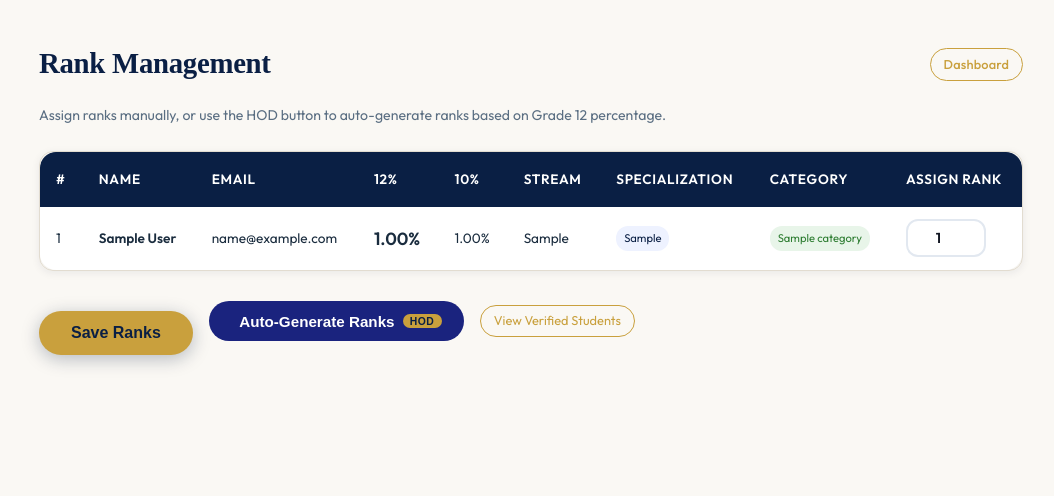
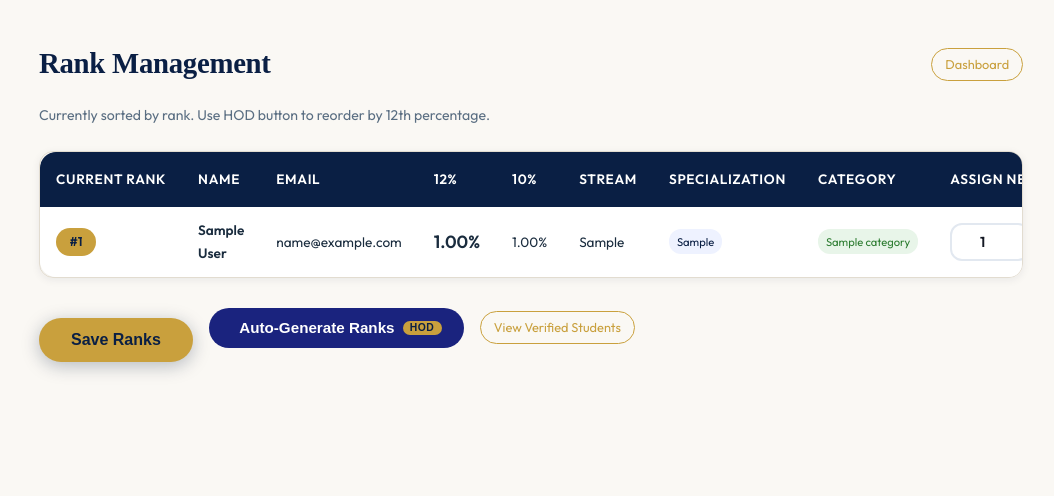
Before and after one commit to Cshekar77/applypvt, a Flask app: page /admin/rank in a window 1280 px wide. Shown: the part 66-562 px from the top of the page, without its empty margins (109-1163 px from the left). Run offline with Flask 3, Linux system fonts and the light colour scheme; a user stored in the database is signed in; tables that the repository leaves empty hold one stand-in row (values such as "Sample post"); some libraries are stand-ins or nearby versions.

Commit message:
Trying to do inedfsjikdfoisadjfsdfy

```diff
--- a/routes.py
+++ b/routes.py
@@ -537,20 +537,31 @@ def unverify_student(app_id):
 @admin_required
 def admin_verified():
     students = StudentApplication.query.filter_by(is_verified=True)\
-                 .order_by(StudentApplication.rank.nullslast(),
+                 .order_by(StudentApplication.rank.asc().nullslast(),
                            StudentApplication.verified_at).all()
     return render_template('admin_verified.html', students=students)
 
 
 # ─────────────────────────────────────────
-#  Admin — Rank Management (FIXED: shows in submission order, not sorted by %)
+#  Admin — Rank Management
+#  Shows unsorted when no ranks exist, sorted by rank after ranks are saved
 # ─────────────────────────────────────────
 @main.route('/admin/rank')
 @admin_required
 def admin_rank():
-    # Display verified students in submission order (not sorted by percentage)
-    students = StudentApplication.query.filter_by(is_verified=True)\
-                 .order_by(StudentApplication.submitted_at).all()
+    # Check if any verified student has a rank assigned
+    has_ranks = StudentApplication.query.filter_by(is_verified=True)\
+                 .filter(StudentApplication.rank.isnot(None)).first()
+
+    if has_ranks:
+        # If ranks exist, show sorted by rank
+        students = StudentApplication.query.filter_by(is_verified=True)\
+                     .order_by(StudentApplication.rank.asc()).all()
+    else:
+        # If no ranks exist, show unsorted (by submission order)
+        students = StudentApplication.query.filter_by(is_verified=True)\
+                     .order_by(StudentApplication.submitted_at).all()
+
     return render_template('admin_rank.html', students=students)
 
 
@@ -673,5 +684,5 @@ def export_all():
 @admin_required
 def export_verified():
     apps = StudentApplication.query.filter_by(is_verified=True)\
-             .order_by(StudentApplication.rank.nullslast()).all()
+             .order_by(StudentApplication.rank.asc().nullslast()).all()
     return export_verified_excel(apps, 'verified_students.xlsx')
--- a/templates/admin_rank.html
+++ b/templates/admin_rank.html
@@ -29,6 +29,27 @@
 
   .admin-table tr:hover {
     background: #f8f9fa;
+  }
+
+  .rank-badge {
+    background: #c9a03d;
+    color: #0a1f44;
+    padding: 0.2rem 0.6rem;
+    border-radius: 20px;
+    font-size: 0.8rem;
+    font-weight: 700;
+    display: inline-block;
+    text-align: center;
+    min-width: 40px;
+  }
+
+  .rank-badge-empty {
+    background: #eef2f8;
+    color: #8a92a0;
+    padding: 0.2rem 0.6rem;
+    border-radius: 20px;
+    font-size: 0.75rem;
+    display: inline-block;
   }
 
   .specialization-badge {
@@ -210,6 +231,16 @@
     background: #2d3e54;
   }
 
+  body.dark .rank-badge {
+    background: #c9a03d;
+    color: #0a1f44;
+  }
+
+  body.dark .rank-badge-empty {
+    background: #2d3e54;
+    color: #b9c8e8;
+  }
+
   body.dark .specialization-badge {
     background: #2d3e54;
     color: #eef2ff;
@@ -234,13 +265,18 @@
 <div class="page-wrap">
   <div class="page-header-inner">
     <h2><i class="fas fa-chart-line"></i> Rank Management</h2>
-    <a href="{{ url_for('main.admin_dashboard') }}" class="btn btn-outline btn-sm">
+    <a href="{{ url_for('main.admin_dashboard') }}" class="btn-outline btn-sm">
       <i class="fas fa-arrow-left"></i> Dashboard
     </a>
   </div>
 
   <p class="text-muted">
-    <i class="fas fa-info-circle"></i> Assign ranks manually, or use the HOD button to auto-generate ranks based on Grade 12 percentage.
+    <i class="fas fa-info-circle"></i>
+    {% if students and students[0].rank %}
+      Currently sorted by rank. Use HOD button to reorder by 12th percentage.
+    {% else %}
+      Click HOD button to auto-generate ranks based on Grade 12 percentage.
+    {% endif %}
   </p>
 
   <form method="POST" action="{{ url_for('main.save_ranks') }}">
@@ -249,7 +285,7 @@
       <table class="admin-table" id="rank-table">
         <thead>
           <tr>
-            <th>#</th>
+            <th>Current Rank</th>
             <th>Name</th>
             <th>Email</th>
             <th>12%</th>
@@ -257,13 +293,19 @@
             <th>Stream</th>
             <th>Specialization</th>
             <th>Category</th>
-            <th>Assign Rank</th>
+            <th>Assign New Rank</th>
           </tr>
         </thead>
         <tbody>
           {% for s in students %}
           <tr data-percent12="{{ s.percent_12 or 0 }}" data-id="{{ s.id }}">
-            <td>{{ loop.index }}</td>
+            <td>
+              {% if s.rank %}
+                <span class="rank-badge">#{{ s.rank }}</span>
+              {% else %}
+                <span class="rank-badge-empty">Not ranked</span>
+              {% endif %}
+            </td>
             <td><strong>{{ s.full_name }}</strong></td>
             <td>{{ s.email }}</td>
             <td class="percent-highlight">{{ "%.2f"|format(s.percent_12) if s.percent_12 else '—' }}%</td>
@@ -348,13 +390,7 @@
     // Clear tbody and append sorted rows
     tbody.innerHTML = '';
     rows.forEach((row, index) => {
-      // Update the # column
-      const firstCell = row.querySelector('td:first-child');
-      if (firstCell) {
-        firstCell.textContent = index + 1;
-      }
-
-      // Update the rank input value
+      // Update the rank input value (Assign New Rank column)
       const rankInput = row.querySelector('input[name^="rank_"]');
       if (rankInput) {
         rankInput.value = index + 1;
@@ -363,7 +399,7 @@
       tbody.appendChild(row);
     });
 
-    alert('Ranks auto-generated and table sorted! Click "Save Ranks" to save them.');
+    alert('Ranks auto-generated! Click "Save Ranks" to save them.');
   }
 </script>
 {% endblock %}
```
